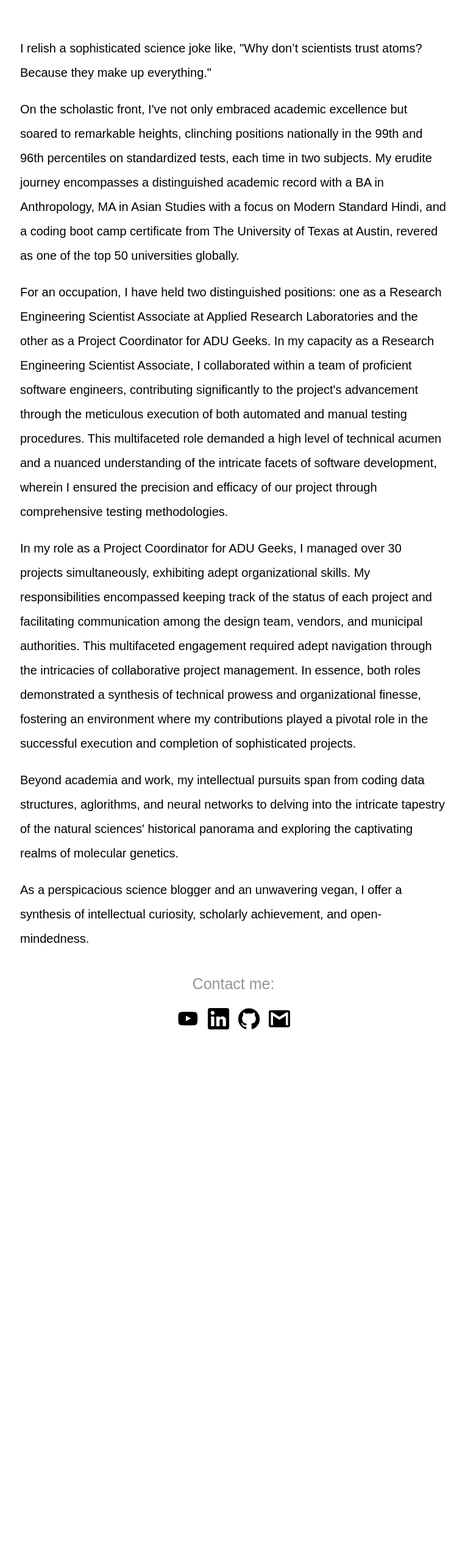
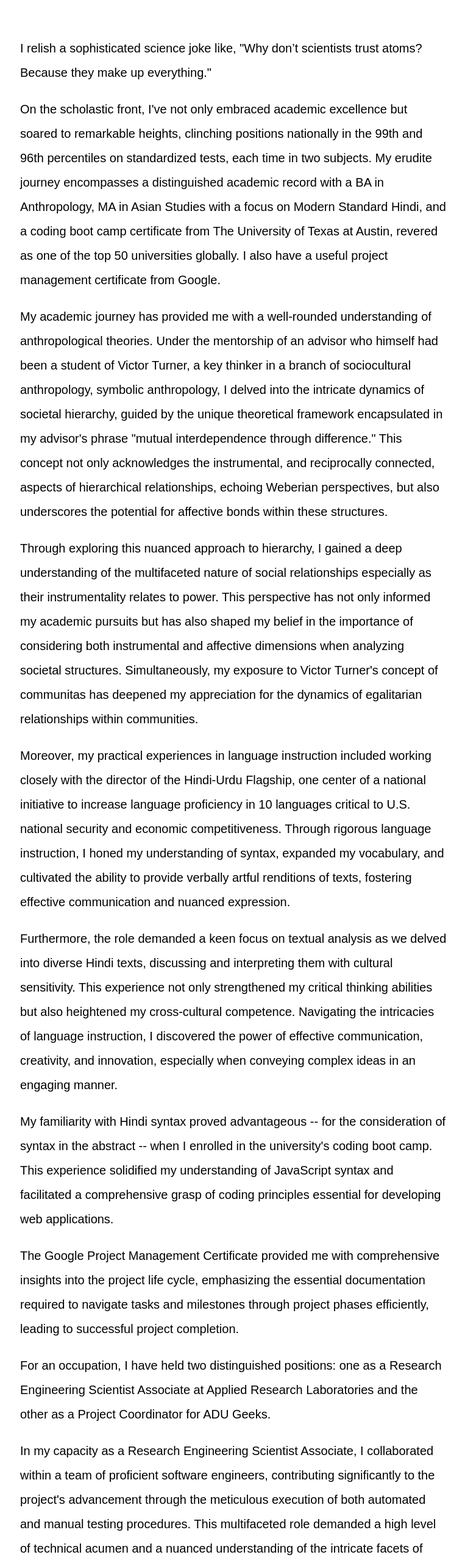
Before and after one commit to Colin-Pace/Portfolio, a React (Create React App) app: page / in a window 1280 px wide. Shown: the part 234-2797 px from the top of the page at 61% size, without its empty margins (257-1020 px from the left). Before the commit the page ends 2027 px from the top, so only its background shows below. Built offline with nearby package versions, Linux system fonts and the light colour scheme.

Commit message:
textual edits

```diff
--- a/src/Profile.js
+++ b/src/Profile.js
@@ -5,8 +5,15 @@ function Profile() {
   return (
     <div>
       <p className = 'profileText'>I relish a sophisticated science joke like, "Why don’t scientists trust atoms? Because they make up everything."</p>
-      <p className = 'profileText'>On the scholastic front, I've not only embraced academic excellence but soared to remarkable heights, clinching positions nationally in the 99th and 96th percentiles on standardized tests, each time in two subjects. My erudite journey encompasses a distinguished academic record with a BA in Anthropology, MA in Asian Studies with a focus on Modern Standard Hindi, and a coding boot camp certificate from The University of Texas at Austin, revered as one of the top 50 universities globally.</p>
-      <p className = 'profileText'>For an occupation, I have held two distinguished positions: one as a Research Engineering Scientist Associate at Applied Research Laboratories and the other as a Project Coordinator for ADU Geeks. In my capacity as a Research Engineering Scientist Associate, I collaborated within a team of proficient software engineers, contributing significantly to the project's advancement through the meticulous execution of both automated and manual testing procedures. This multifaceted role demanded a high level of technical acumen and a nuanced understanding of the intricate facets of software development, wherein I ensured the precision and efficacy of our project through comprehensive testing methodologies.</p>
+      <p className = 'profileText'>On the scholastic front, I've not only embraced academic excellence but soared to remarkable heights, clinching positions nationally in the 99th and 96th percentiles on standardized tests, each time in two subjects. My erudite journey encompasses a distinguished academic record with a BA in Anthropology, MA in Asian Studies with a focus on Modern Standard Hindi, and a coding boot camp certificate from The University of Texas at Austin, revered as one of the top 50 universities globally. I also have a useful project management certificate from Google.</p>
+      <p className = 'profileText'>My academic journey has provided me with a well-rounded understanding of anthropological theories. Under the mentorship of an advisor who himself had been a student of Victor Turner, a key thinker in a branch of sociocultural anthropology, symbolic anthropology, I delved into the intricate dynamics of societal hierarchy, guided by the unique theoretical framework encapsulated in my advisor's phrase "mutual interdependence through difference." This concept not only acknowledges the instrumental, and reciprocally connected, aspects of hierarchical relationships, echoing Weberian perspectives, but also underscores the potential for affective bonds within these structures.</p>
+      <p className = 'profileText'>Through exploring this nuanced approach to hierarchy, I gained a deep understanding of the multifaceted nature of social relationships especially as their instrumentality relates to power. This perspective has not only informed my academic pursuits but has also shaped my belief in the importance of considering both instrumental and affective dimensions when analyzing societal structures. Simultaneously, my exposure to Victor Turner's concept of communitas has deepened my appreciation for the dynamics of egalitarian relationships within communities.</p>
+      <p className = 'profileText'>Moreover, my practical experiences in language instruction included working closely with the director of the Hindi-Urdu Flagship, one center of a national initiative to increase language proficiency in  10 languages critical to U.S. national security and economic competitiveness. Through rigorous language instruction, I honed my understanding of syntax, expanded my vocabulary, and cultivated the ability to provide verbally artful renditions of texts, fostering effective communication and nuanced expression.</p>
+      <p className = 'profileText'>Furthermore, the role demanded a keen focus on textual analysis as we delved into diverse Hindi texts, discussing and interpreting them with cultural sensitivity. This experience not only strengthened my critical thinking abilities but also heightened my cross-cultural competence. Navigating the intricacies of language instruction, I discovered the power of effective communication, creativity, and innovation, especially when conveying complex ideas in an engaging manner.</p>
+      <p className = 'profileText'>My familiarity with Hindi syntax proved advantageous -- for the consideration of syntax in the abstract -- when I enrolled in the university's coding boot camp. This experience solidified my understanding of JavaScript syntax and facilitated a comprehensive grasp of coding principles essential for developing web applications.</p>
+      <p className = 'profileText'>The Google Project Management Certificate provided me with comprehensive insights into the project life cycle, emphasizing the essential documentation required to navigate tasks and milestones through project phases efficiently, leading to successful project completion.</p>
+      <p className = 'profileText'>For an occupation, I have held two distinguished positions: one as a Research Engineering Scientist Associate at Applied Research Laboratories and the other as a Project Coordinator for ADU Geeks.</p>
+      <p className = 'profileText'>In my capacity as a Research Engineering Scientist Associate, I collaborated within a team of proficient software engineers, contributing significantly to the project's advancement through the meticulous execution of both automated and manual testing procedures. This multifaceted role demanded a high level of technical acumen and a nuanced understanding of the intricate facets of software development, wherein I ensured the precision and efficacy of our project through comprehensive testing methodologies.</p>
       <p className = 'profileText'>In my role as a Project Coordinator for ADU Geeks, I managed over 30 projects simultaneously, exhibiting adept organizational skills. My responsibilities encompassed keeping track of the status of each project and facilitating communication among the design team, vendors, and municipal authorities. This multifaceted engagement required adept navigation through the intricacies of collaborative project management. In essence, both roles demonstrated a synthesis of technical prowess and organizational finesse, fostering an environment where my contributions played a pivotal role in the successful execution and completion of sophisticated projects.</p>
       <p className = 'profileText'>Beyond academia and work, my intellectual pursuits span from coding data structures, aglorithms, and neural networks to delving into the intricate tapestry of the natural sciences' historical panorama and exploring the captivating realms of molecular genetics.</p>
       <p className = 'profileText'>As a perspicacious science blogger and an unwavering vegan, I offer a synthesis of intellectual curiosity, scholarly achievement, and open-mindedness.</p>
```
